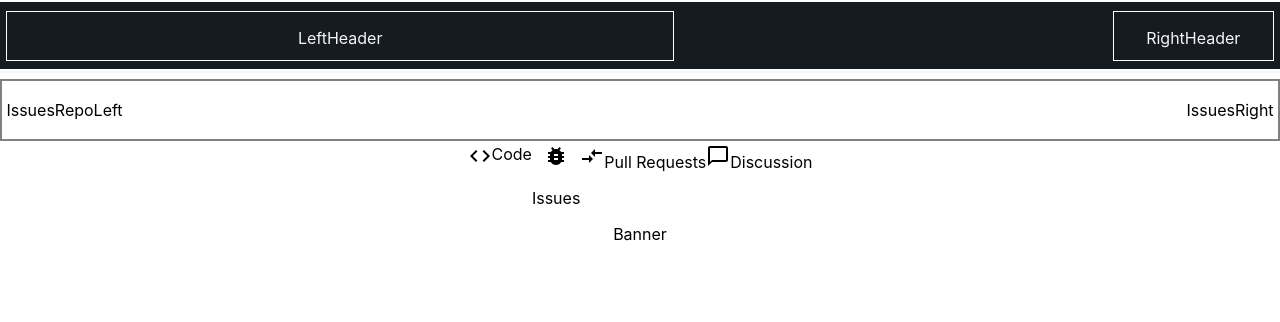
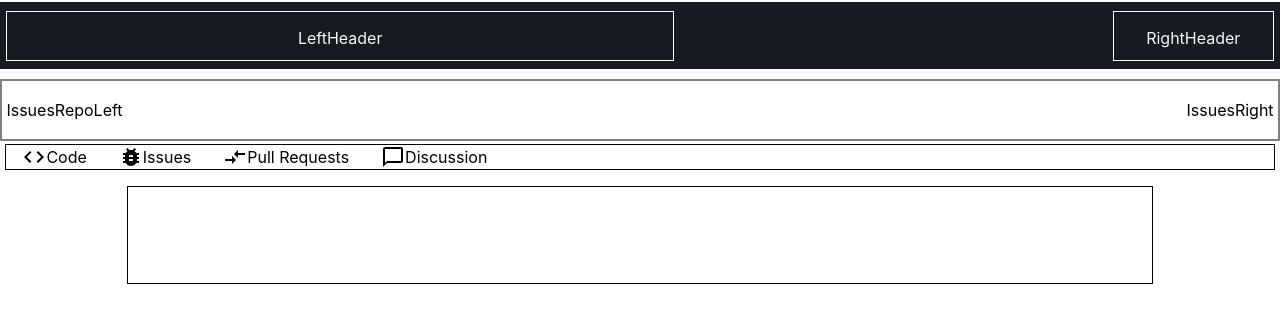
Before and after one commit to Saurabh9399/GithubIssuesProject, a React (Create React App) app: page / in a window 1280 px wide. Shown: the top 322 px of the page. Built offline with nearby package versions, Linux system fonts and the light colour scheme.

Commit message:
adding css of TabsContainer

```diff
--- a/src/components/Banner.css
+++ b/src/components/Banner.css
@@ -0,0 +1,7 @@
+.banner{
+    width: 80%;
+    height: 6rem;
+    border: 1px solid black;
+    margin: 1rem;
+
+}
--- a/src/components/Banner.js
+++ b/src/components/Banner.js
@@ -3,7 +3,9 @@ import "./Banner.css"
 
 function Banner() {
   return (
-    <div>Banner</div>
+    <div className='banner'>
+
+    </div>
   )
 }
 
--- a/src/components/TabsContainer/CodeTab.css
+++ b/src/components/TabsContainer/CodeTab.css
@@ -1,3 +1,6 @@
 .code-tab{
     display: flex;
+    justify-content: center;
+    align-items: center;
+    margin: 0rem 1rem 0rem 1rem;
 }
--- a/src/components/TabsContainer/Discussions.css
+++ b/src/components/TabsContainer/Discussions.css
@@ -0,0 +1,6 @@
+.discussions{
+    display: flex;
+    justify-content: center;
+    align-items: center;
+    margin: 0rem 1rem 0rem 1rem;
+}
--- a/src/components/TabsContainer/IssuesTab.css
+++ b/src/components/TabsContainer/IssuesTab.css
@@ -0,0 +1,6 @@
+.issues-tab{
+    display: flex;
+    justify-content: center;
+    align-items: center;
+    margin: 0rem 1rem 0rem 1rem;
+}
--- a/src/components/TabsContainer/IssuesTab.js
+++ b/src/components/TabsContainer/IssuesTab.js
@@ -7,7 +7,7 @@ function IssuesTab() {
   return (
     <div className='issues-tab'>
         <BugReportIcon/>
-        <p>Issues</p>
+        <span>Issues</span>
     </div>
   )
 }
--- a/src/components/TabsContainer/PullRequests.css
+++ b/src/components/TabsContainer/PullRequests.css
@@ -0,0 +1,6 @@
+.pull-requests{
+    display: flex;
+    justify-content: center;
+    align-items: center;
+    margin: 0rem 1rem 0rem 1rem;
+}
--- a/src/components/TabsContainer/PullRequests.js
+++ b/src/components/TabsContainer/PullRequests.js
@@ -4,7 +4,7 @@ import CompareArrowsIcon from '@mui/icons-material/CompareArrows';
 
 function PullRequests() {
   return (
-    <div>
+    <div className='pull-requests'>
         <CompareArrowsIcon/>
         <span>Pull Requests</span>
     </div>
--- a/src/components/TabsContainer/TabsContainer.css
+++ b/src/components/TabsContainer/TabsContainer.css
@@ -1,4 +1,6 @@
 .tabs-container{
+    width: 99%;
     display: flex;
-
+    justify-content: flex-start;
+    border: 1px solid black;
 }
```
